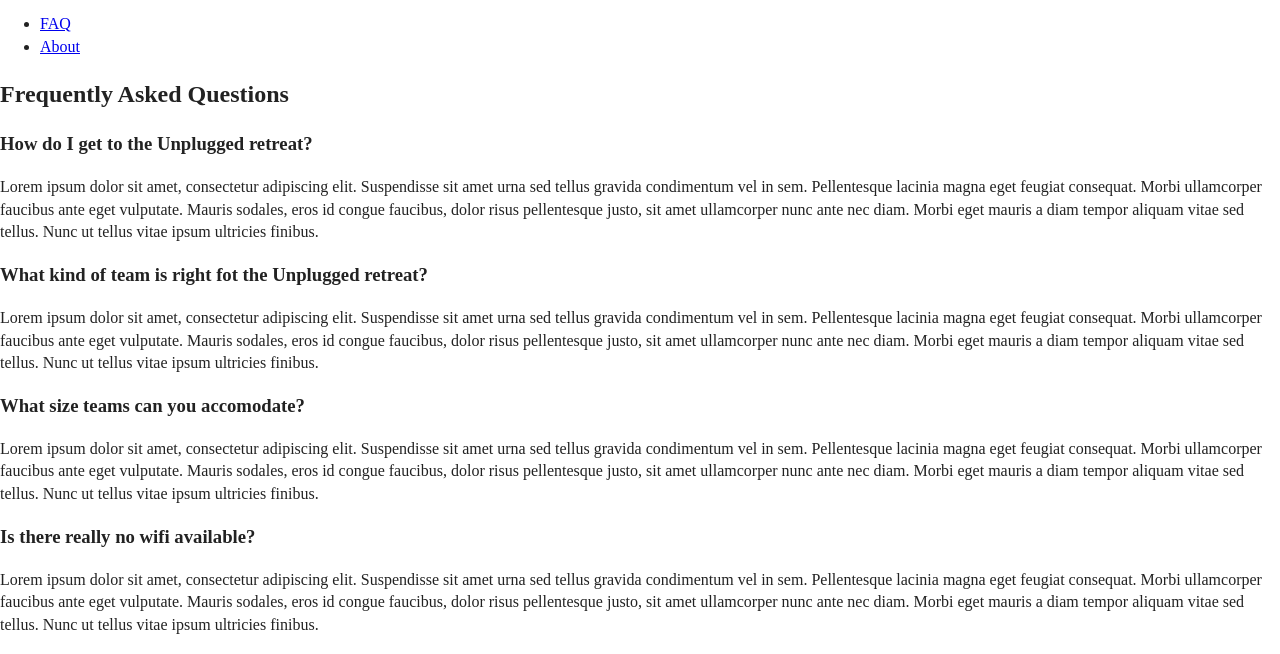
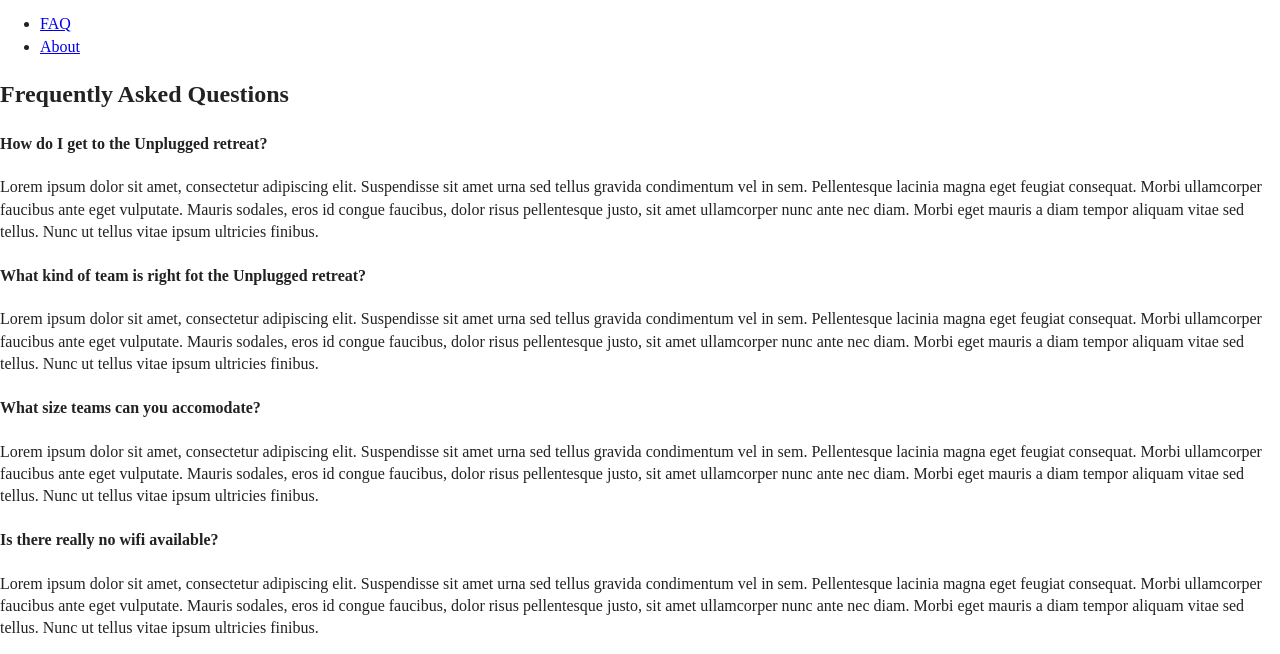
Before and after one commit to Sannmatt/206-unplugged, a website: page faqs/index.html in a window 1280 px wide. Shown: the part 114-768 px from the top of the page. Drawn offline with Linux system fonts and the light colour scheme.

Commit message:
faq edited

```diff
--- a/faqs/index.html
+++ b/faqs/index.html
@@ -39,23 +39,28 @@
     </div>
   </header>
 
-  <main>
-    <section class="faq">
+<main class="faq">
       <div class="content-wrapper">
         <h2>Frequently Asked Questions</h2>
         <div class="faq-content">
-          <h3>How do I get to the Unplugged retreat?</h3>
+          <h4>How do I get to the Unplugged retreat?</h4>
           <p>Lorem ipsum dolor sit amet, consectetur adipiscing elit. Suspendisse sit amet urna sed tellus gravida condimentum vel in sem. Pellentesque lacinia magna eget feugiat consequat. Morbi ullamcorper faucibus ante eget vulputate. Mauris sodales, eros id congue faucibus, dolor risus pellentesque justo, sit amet ullamcorper nunc ante nec diam. Morbi eget mauris a diam tempor aliquam vitae sed tellus. Nunc ut tellus vitae ipsum ultricies finibus.</p>
-          <h3>What kind of team is right fot the Unplugged retreat?</h3>
+        </div>
+        <div class="faq-content">
+          <h4>What kind of team is right fot the Unplugged retreat?</h4>
           <p>Lorem ipsum dolor sit amet, consectetur adipiscing elit. Suspendisse sit amet urna sed tellus gravida condimentum vel in sem. Pellentesque lacinia magna eget feugiat consequat. Morbi ullamcorper faucibus ante eget vulputate. Mauris sodales, eros id congue faucibus, dolor risus pellentesque justo, sit amet ullamcorper nunc ante nec diam. Morbi eget mauris a diam tempor aliquam vitae sed tellus. Nunc ut tellus vitae ipsum ultricies finibus.</p>
-          <h3>What size teams can you accomodate?</h3>
+        </div>
+        <div class="faq-content">
+        <h4>What size teams can you accomodate?</h4>
+        <p>Lorem ipsum dolor sit amet, consectetur adipiscing elit. Suspendisse sit amet urna sed tellus gravida condimentum vel in sem. Pellentesque lacinia magna eget feugiat consequat. Morbi ullamcorper faucibus ante eget vulputate. Mauris sodales, eros id congue faucibus, dolor risus pellentesque justo, sit amet ullamcorper nunc ante nec diam. Morbi eget mauris a diam tempor aliquam vitae sed tellus. Nunc ut tellus vitae ipsum ultricies finibus.</p>
+        <div class="faq-content">
+          <h4>Is there really no wifi available?</h4>
           <p>Lorem ipsum dolor sit amet, consectetur adipiscing elit. Suspendisse sit amet urna sed tellus gravida condimentum vel in sem. Pellentesque lacinia magna eget feugiat consequat. Morbi ullamcorper faucibus ante eget vulputate. Mauris sodales, eros id congue faucibus, dolor risus pellentesque justo, sit amet ullamcorper nunc ante nec diam. Morbi eget mauris a diam tempor aliquam vitae sed tellus. Nunc ut tellus vitae ipsum ultricies finibus.</p>
-          <h3>Is there really no wifi available?</h3>
-          <p>Lorem ipsum dolor sit amet, consectetur adipiscing elit. Suspendisse sit amet urna sed tellus gravida condimentum vel in sem. Pellentesque lacinia magna eget feugiat consequat. Morbi ullamcorper faucibus ante eget vulputate. Mauris sodales, eros id congue faucibus, dolor risus pellentesque justo, sit amet ullamcorper nunc ante nec diam. Morbi eget mauris a diam tempor aliquam vitae sed tellus. Nunc ut tellus vitae ipsum ultricies finibus.</p>
+        </div>
       </div>
-      </div>
-    </section>
-  <footer>
+</main>
+
+<footer>
       <div class="content-wrapper">
         <div class="footer-content">
           <div class="contact">
@@ -67,6 +72,7 @@
               </p>
             </address>
           </div>
+
             <div class="social">
                 <h4>Social</h4>
                 <div class="social-icons">
@@ -90,7 +96,7 @@
     <div class="copyright">
       <p>Copyright 2018 | Unplugged</p>
     </div>
-  </footer>
+</footer>
   <!-- Add your site or application content here -->
 
   <script src="../js/vendor/modernizr-3.11.2.min.js"></script>
```
